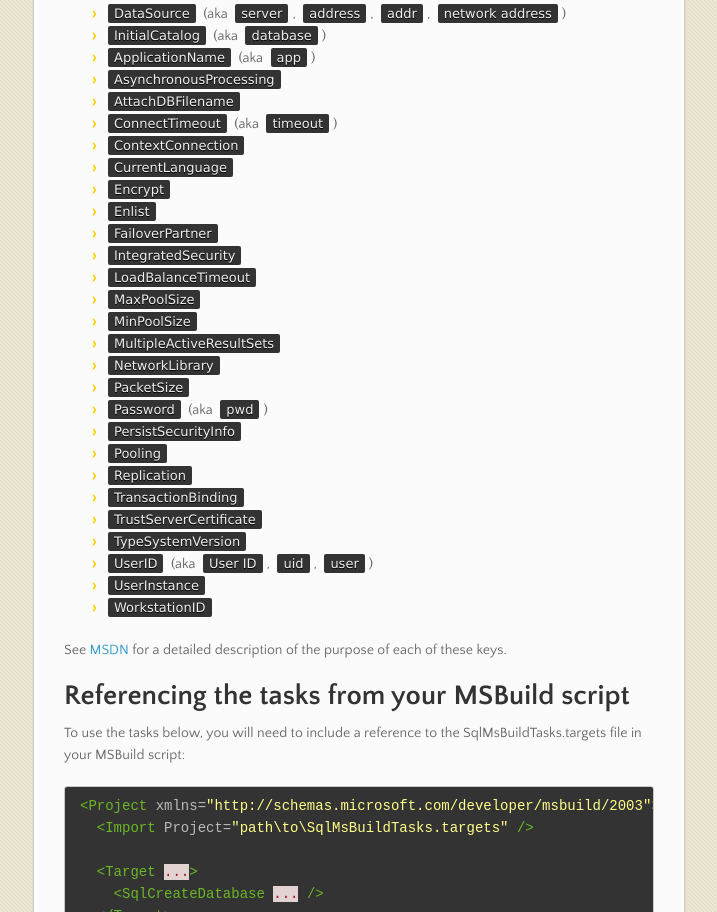
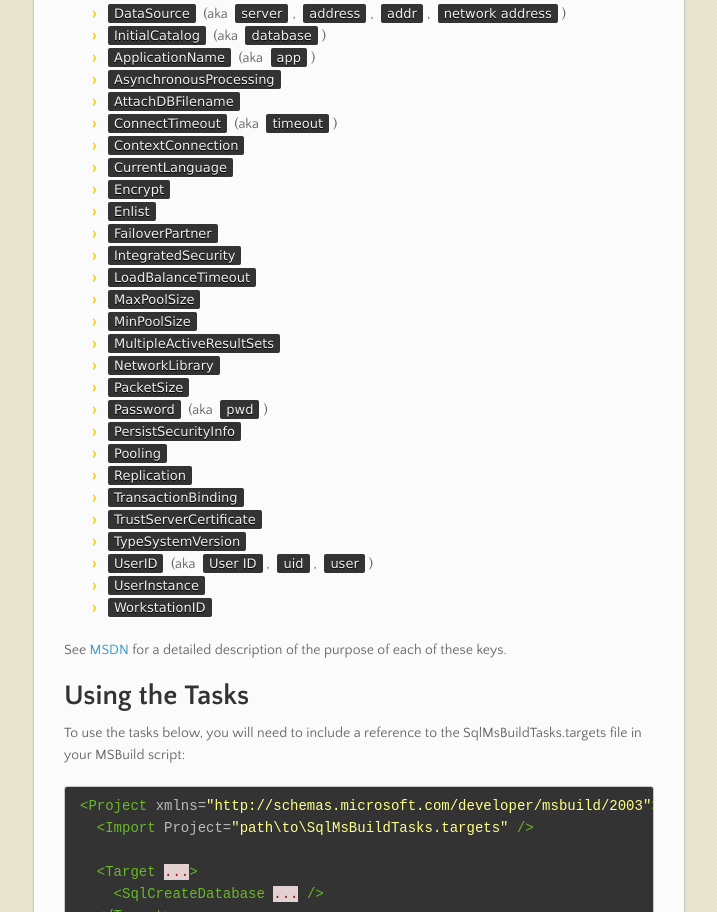
Before and after one commit to rdingwall/sqlmsbuildtasks, a plain HTML site: page index.html in a window 1280 px wide. Shown: the part 1660-2572 px from the top of the page, without its empty margins (282-999 px from the left). Drawn offline with nearby package versions, Linux system fonts and the light colour scheme.

```diff
--- a/index.html
+++ b/index.html
@@ -169,7 +169,7 @@
 <li><code>WorkstationID</code></li>
 </ul><p>See <a href="http://msdn.microsoft.com/en-us/library/system.data.sqlclient.sqlconnectionstringbuilder.aspx">MSDN</a> for a detailed description of the purpose of each of these keys.</p>
 
-<h1>Referencing the tasks from your MSBuild script</h1>
+<h1>Using the Tasks</h1>
 
 <p>To use the tasks below, you will need to include a reference to the SqlMsBuildTasks.targets file in your MSBuild script:</p>
 
```
Also changed, not shown: params.json (+1 -1 lines).
